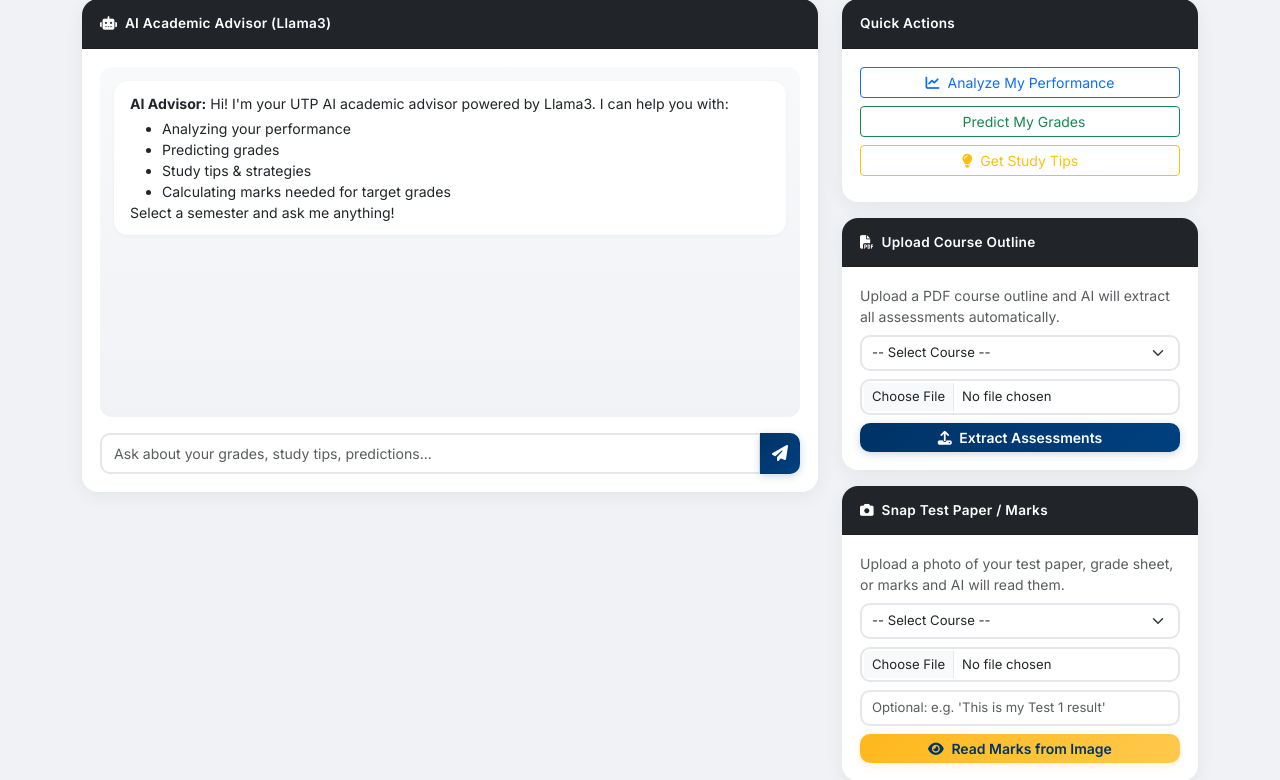
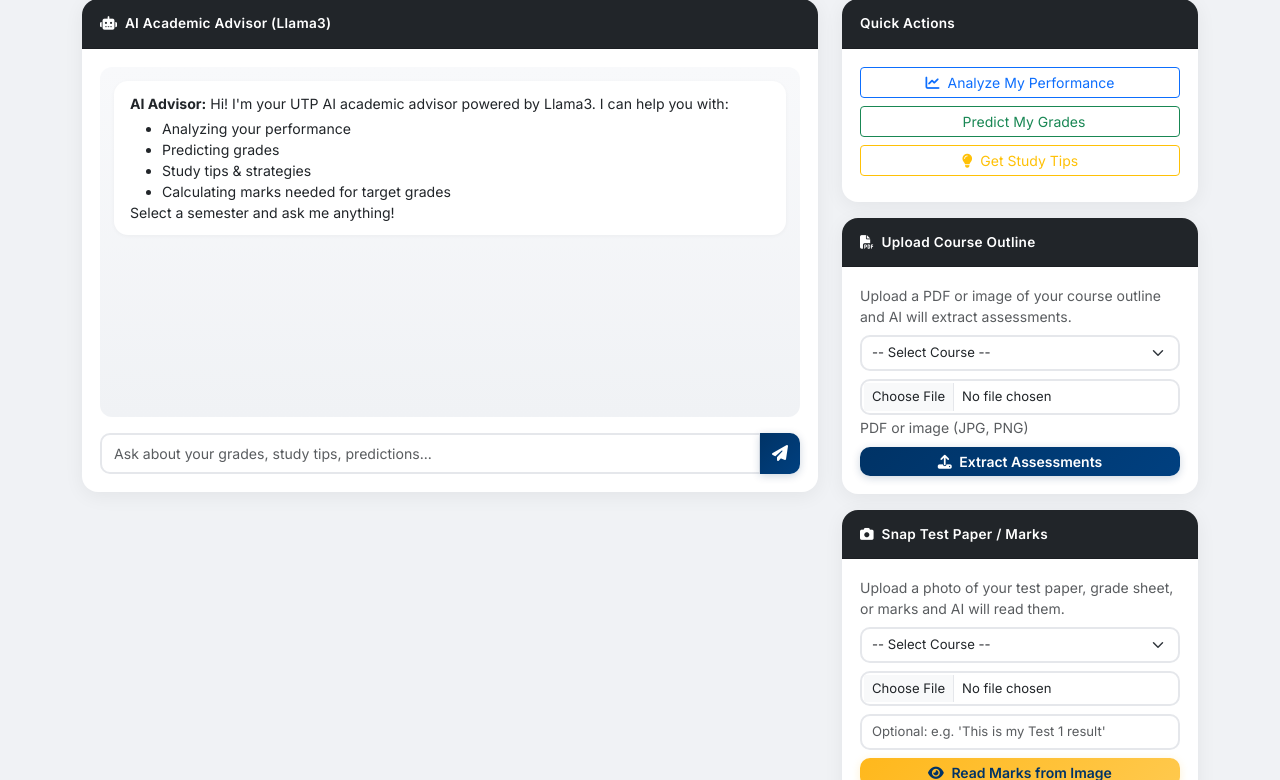
Before and after one commit to IskandarAbdullah/utpcalc, a Flask app: page / in a window 1280 px wide, after a click on "AI Advisor". Shown: the part 132-912 px from the top of the page. Run offline with Flask 3, Linux system fonts and the light colour scheme; a user stored in the database is signed in; some libraries are stand-ins or nearby versions.

Commit message:
Upload Course Outline on AI tab now accepts images + PDF

```diff
--- a/templates/index.html
+++ b/templates/index.html
@@ -252,14 +252,15 @@
                                 <i class="fas fa-file-pdf me-1"></i> Upload Course Outline
                             </div>
                             <div class="card-body">
-                                <small class="text-muted d-block mb-2">Upload a PDF course outline and AI will extract all assessments automatically.</small>
+                                <small class="text-muted d-block mb-2">Upload a PDF or image of your course outline and AI will extract assessments.</small>
                                 <div class="mb-2">
                                     <select id="pdf-course-select" class="form-select form-select-sm">
                                         <option value="">-- Select Course --</option>
                                     </select>
                                 </div>
                                 <div class="mb-2">
-                                    <input type="file" id="pdf-file" class="form-control form-control-sm" accept=".pdf">
+                                    <input type="file" id="pdf-file" class="form-control form-control-sm" accept=".pdf,image/*">
+                                    <small class="text-muted">PDF or image (JPG, PNG)</small>
                                 </div>
                                 <button class="btn btn-sm btn-utp w-100" onclick="uploadPDF()" id="pdf-upload-btn">
                                     <i class="fas fa-upload me-1"></i> Extract Assessments
@@ -1026,36 +1027,47 @@
             const resultDiv = document.getElementById('pdf-result');
 
             if (!courseId) return alert('Select a course first');
-            if (!fileInput.files[0]) return alert('Select a PDF file');
+            if (!fileInput.files[0]) return alert('Select a file');
+
+            const file = fileInput.files[0];
+            const isImage = file.type.startsWith('image/');
 
             const formData = new FormData();
-            formData.append('pdf', fileInput.files[0]);
 
             resultDiv.style.display = 'block';
-            resultDiv.innerHTML = '<small class="text-info"><i class="fas fa-spinner fa-spin"></i> AI is reading your PDF...</small>';
+            resultDiv.innerHTML = '<small class="text-info"><i class="fas fa-spinner fa-spin"></i> AI is reading your file...</small>';
 
             try {
-                const res = await fetch(`/api/ai/pdf-extract/${courseId}`, {
-                    method: 'POST',
-                    body: formData
-                });
+                let res;
+                if (isImage) {
+                    // Use image vision endpoint
+                    formData.append('image', file);
+                    formData.append('instruction', 'Extract all assessments, their categories, weightages, and total marks from this course outline image.');
+                    res = await fetch(`/api/ai/read-image/${courseId}`, { method: 'POST', body: formData });
+                } else {
+                    // Use PDF endpoint
+                    formData.append('pdf', file);
+                    res = await fetch(`/api/ai/pdf-extract/${courseId}`, { method: 'POST', body: formData });
+                }
                 const data = await res.json();
 
-                if (data.success) {
+                if (data.success && data.assessments && data.assessments.length > 0) {
                     pdfExtractedAssessments = data.assessments;
                     let html = '<small class="text-success"><i class="fas fa-check me-1"></i>Found ' + data.assessments.length + ' assessments:</small>';
                     html += '<ul class="small mb-2">';
                     data.assessments.forEach(a => {
-                        html += `<li>${a.name} (${a.category}) - ${a.weightage}%</li>`;
+                        html += `<li>${a.name} (${a.category}) - ${a.weightage || ''}% ${a.marks_obtained ? '('+a.marks_obtained+'/'+a.total_marks+')' : ''}</li>`;
                     });
                     html += '</ul>';
                     html += `<button class="btn btn-sm btn-success w-100" onclick="applyExtractedAssessments(${courseId})"><i class="fas fa-check me-1"></i> Apply These Assessments</button>`;
                     resultDiv.innerHTML = html;
+                } else if (data.success && data.raw_text) {
+                    resultDiv.innerHTML = `<small class="text-warning"><i class="fas fa-info-circle me-1"></i>AI read the file but couldn't identify structured assessments. Text: ${data.raw_text.substring(0,200)}...</small>`;
                 } else {
-                    resultDiv.innerHTML = `<small class="text-danger"><i class="fas fa-times me-1"></i>${data.error}</small>`;
+                    resultDiv.innerHTML = `<small class="text-danger"><i class="fas fa-times me-1"></i>${data.error || 'Could not extract assessments'}</small>`;
                 }
             } catch (e) {
-                resultDiv.innerHTML = '<small class="text-danger">Error uploading PDF. Check AI service.</small>';
+                resultDiv.innerHTML = '<small class="text-danger">Error processing file. Check AI service.</small>';
             }
         }
 
```
Also changed, not shown: instance/utp_marks.db.
